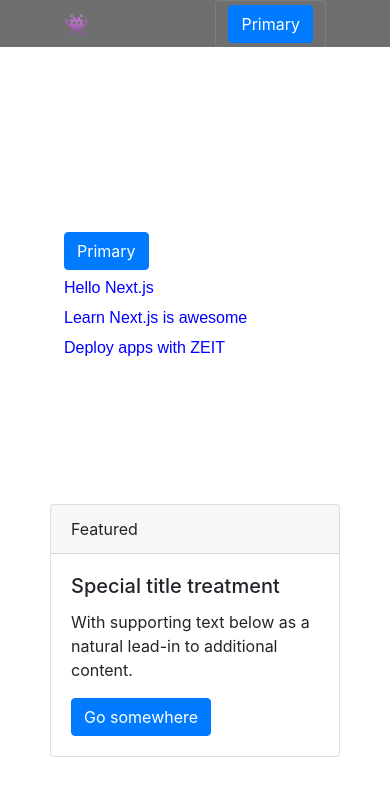
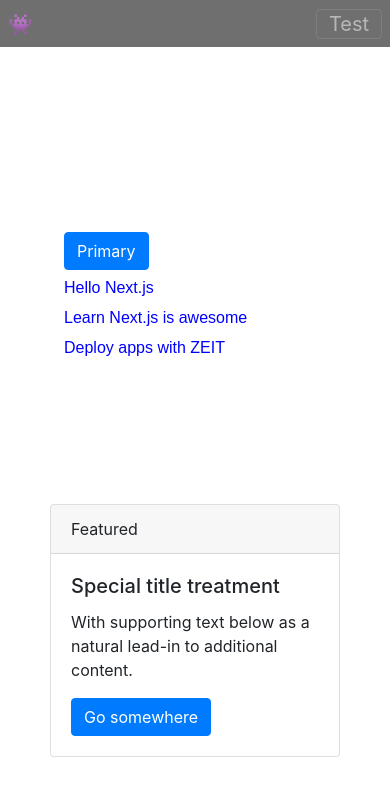
Before and after one commit to ataricoder/www, a Next.js app: page / in a window 390 px wide. Shown: the top 796 px of the page. Built offline with nearby package versions, Linux system fonts and the light colour scheme.

Commit message:
started on mobile dropdown

```diff
--- a/components/header/header.js
+++ b/components/header/header.js
@@ -67,13 +67,13 @@ const Header = () => {
 					// Use bsPrefix for custom class
 				>
 					<Navbar.Brand href="/">👾</Navbar.Brand>
-					<Navbar.Toggle
-						className={styles.navWrapper}
-						aria-controls="responsive-navbar-nav"
+					<Navbar.Toggle aria-controls="responsive-navbar-nav">
+						Test
+					</Navbar.Toggle>
+					<Navbar.Collapse
+						id="responsive-navbar-nav"
+						className={styles.dropdown}
 					>
-						<Button variant="primary">Primary</Button>
-					</Navbar.Toggle>
-					<Navbar.Collapse id="responsive-navbar-nav">
 						<Nav className="ml-auto">
 							<div className={styles.link_group}>
 								<Nav.Link
--- a/components/header/header.module.css
+++ b/components/header/header.module.css
@@ -34,3 +34,30 @@
 	grid-template-columns: repeat(6, 100px);
 	align-items: center;
 }
+
+.btn-primary {
+	width: 20px !important;
+}
+
+@media (max-width: 992px) {
+	.navbar {
+		padding: 0 8px !important;
+	}
+	.link_group {
+		display: grid;
+		grid-template-columns: none;
+		grid-template-rows: repeat(6, 46px);
+	}
+	.link {
+		text-align: left;
+		padding: 10px 20px !important;
+	}
+	.dropdown {
+		margin-top: 3px;
+		background-color: #00000090;
+		backdrop-filter: saturate(180%) blur(20px);
+	}
+	.navbar-toggler {
+		border: none !important;
+	}
+}
```
